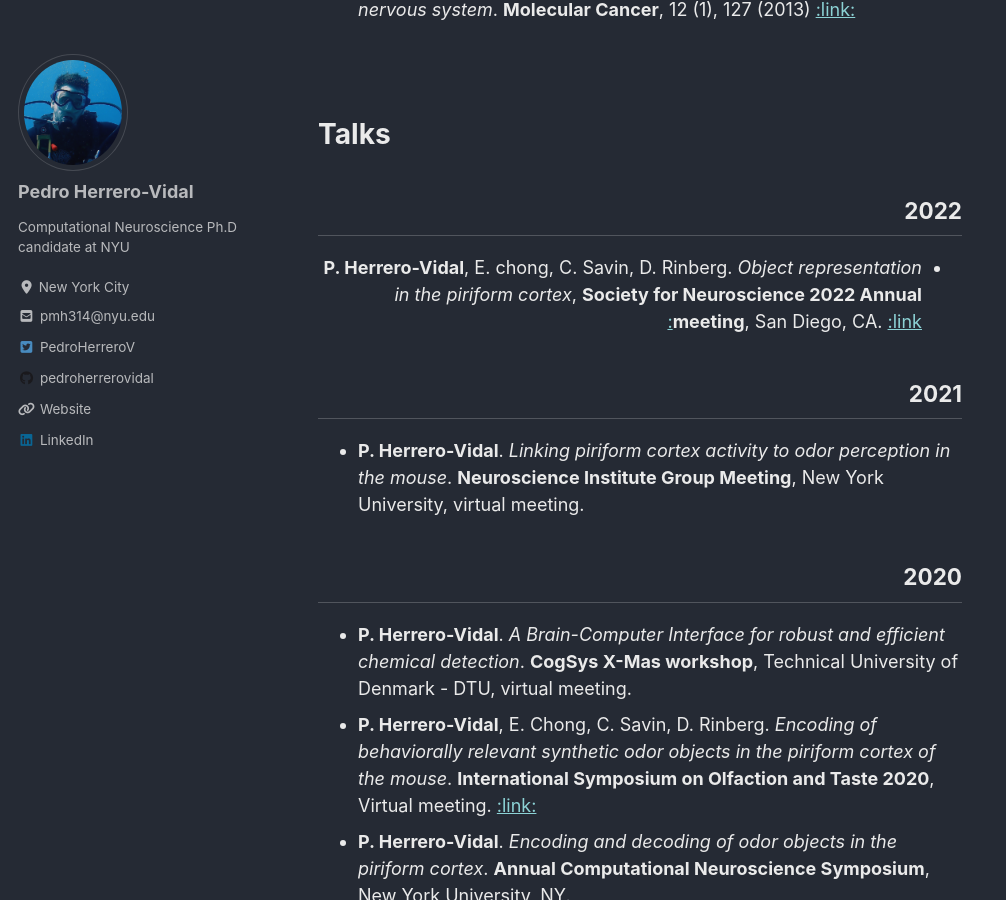
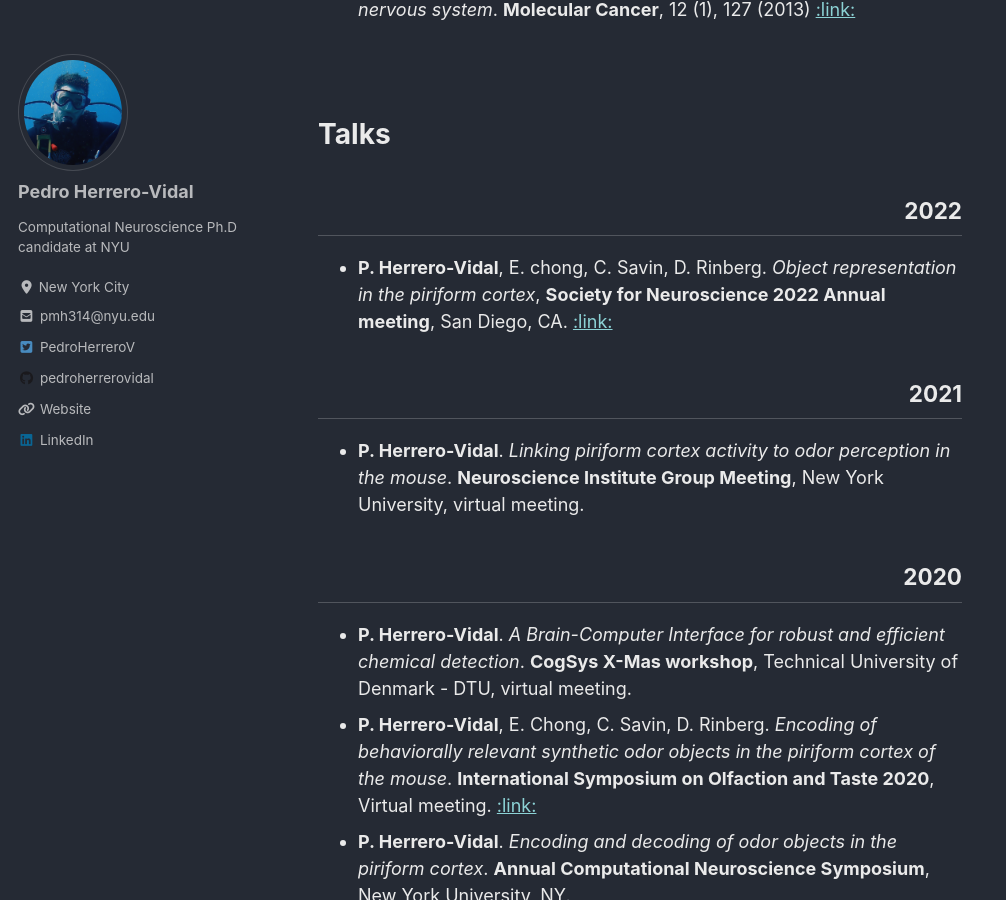
Before and after one commit to pedroherrerovidal/pedroherrerovidal.github.io, a Jekyll site: the page built from _pages/publications.md, in a window 1280 px wide and 900 px high, scrolled down 1387 px. Shown: the whole window, without its empty margins (0-1006 px from the left). Built offline with Jekyll 4.4.1, drawn with Linux system fonts in a browser that asks for light colours; cached includes are drawn as plain includes; nearby versions of some CDN libraries.

Commit message:
Update publications.md

```diff
--- a/_pages/publications.md
+++ b/_pages/publications.md
@@ -36,6 +36,7 @@ Processing Systems** (**NeurIPS 2021**, spotlight <3% acceptance) [ :link: ](htt
 # **Talks**
 <div dir=rtl markdown=1>
 ## 2022
+<div dir=ltr markdown=1>
 - **P. Herrero-Vidal**, E. chong, C. Savin, D. Rinberg. *Object representation in the piriform cortex*, **Society for Neuroscience 2022 Annual meeting**, San Diego, CA. [ :link: ](https://www.abstractsonline.com/pp8/#!/10619/presentation/71003) <br />
 
 <div dir=rtl markdown=1>
```
